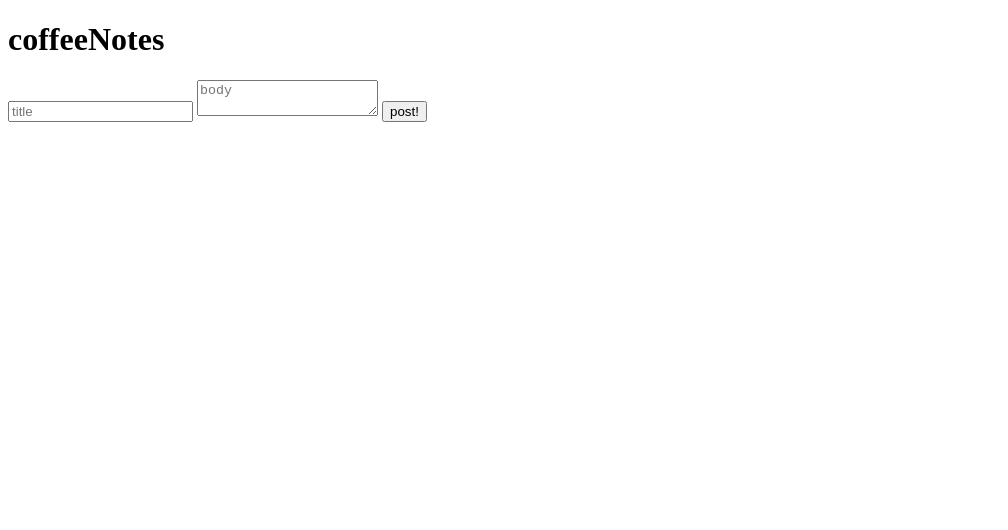
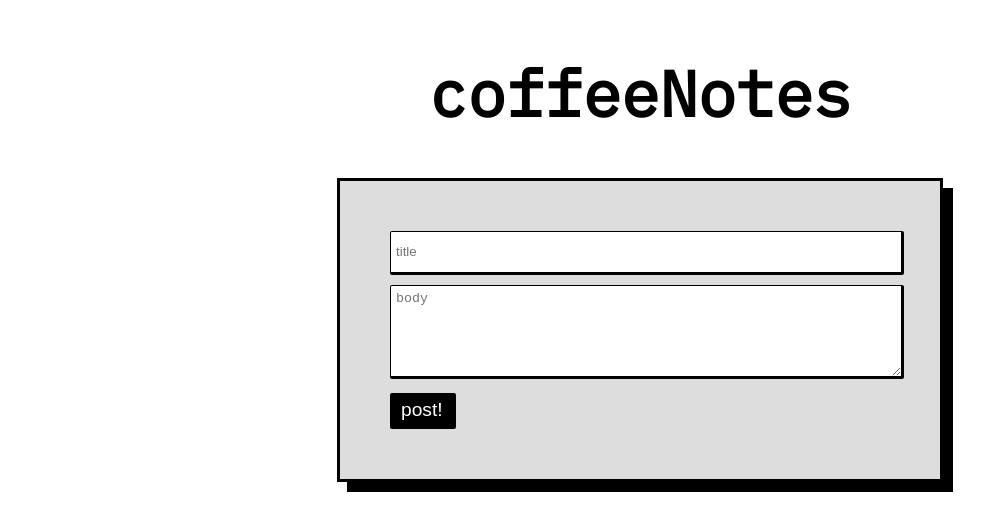
Before and after one commit to makerlonerangers/coffeeNotes, a website: page src/index.html in a window 1280 px wide. Shown: the whole page, without its empty margins (0-1008 px from the left). Drawn offline with Linux system fonts and the light colour scheme.

Commit message:
add style.css and basic styling

```diff
--- a/src/style.css
+++ b/src/style.css
@@ -1,8 +1,90 @@
+@import url('https://fonts.googleapis.com/css?family=IBM+Plex+Mono');
+
 body {
   background-color: white;
   color: black;
+  font-family: 'IBM Plex Mono', monospace;
 }
 
 .edit {
   visibility: hidden;
 }
+
+header h1 {
+  font-size: 4rem;
+  text-align: center;
+}
+
+.container {
+  display: flex;
+  flex-direction: column;
+  margin: auto;
+  align-items: center;
+}
+
+.single_note {
+  /* background-color: rgb(127, 102, 238); */
+  border: 3px solid black;
+  color: black;
+  padding: 10px 20px;
+  margin: 40px;
+  min-width: 500px;
+  /* border-radius: 3px; */
+}
+
+.single_note ul,
+li {
+  list-style-type: none;
+}
+
+.single_note h3 {
+  font-size: 2.5rem;
+  margin: 10px 0;
+}
+
+.create_form {
+  background-color: #ddd;
+  box-shadow: 10px 10px;
+  border: 3px solid black;
+  padding: 50px;
+  min-width: 500px;
+}
+
+input,
+textarea,
+select,
+option {
+  /* background: none !important; */
+  border-top: #000 1px solid !important;
+  border-left: #000 1px solid !important;
+  border-bottom: #000 3px solid !important;
+  border-right: #000 3px solid !important;
+  border-radius: 2px !important;
+  color: #000;
+}
+
+form input[type='text'] {
+  width: 100%;
+  margin-bottom: 10px;
+  height: 30px;
+  background-color: white;
+}
+
+form textarea {
+  width: 100%;
+  height: 80px;
+}
+
+form input[type='submit'] {
+  background-color: black;
+  color: white;
+  font-size: 1.2rem;
+  margin-top: 10px;
+  padding: 5px 10px;
+}
+
+input[type='text'],
+textarea {
+  background-color: #fff !important;
+  padding: 5px;
+}
```
